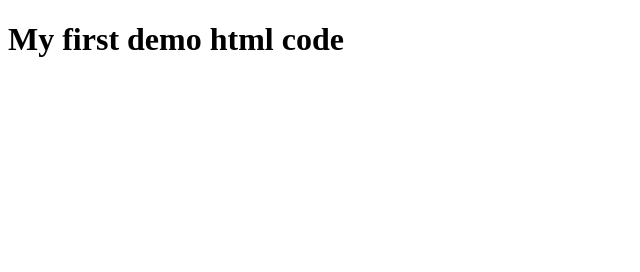
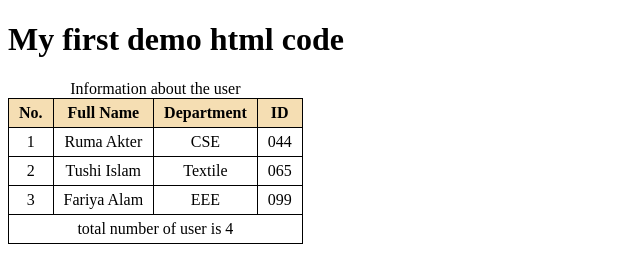
Before and after one commit to Ruma13/Demo-code, a plain HTML site: page index.html in a window 1280 px wide. Shown: the whole page, without its empty margins (0-640 px from the left). Drawn offline with Linux system fonts and the light colour scheme.

Commit message:
added a table

```diff
--- a/index.html
+++ b/index.html
@@ -4,8 +4,65 @@
   <meta charset="UTF-8">
   <meta name="viewport" content="width=device-width, initial-scale=1.0">
   <title>Demo</title>
+  <style>
+    table {
+
+
+      text-align: center;
+  border-collapse: collapse;
+}
+
+td, th {
+  border: 1px solid black;
+  padding : 5px 10px;
+}
+th{
+  background-color: wheat;
+}
+  </style>
 </head>
 <body>
   <h1>My first demo html code</h1>
+  <table>
+    <caption>
+      Information about the user
+    </caption>
+    <thead>
+<tr>
+  <th>No.</th>
+  <th>Full Name</th>
+  <th>Department</th>
+  <th>ID</th>
+</tr>
+    </thead>
+    <tbody>
+      <tr>
+        <td>1</td>
+        <td>Ruma Akter</td>
+        <td>CSE</td>
+        <td>044</td>
+      </tr>
+      <tr>
+        <td>2</td>
+        <td>Tushi Islam</td>
+        <td>Textile</td>
+        <td>065</td>
+      </tr>
+      <tr>
+        <td>3</td>
+        <td>Fariya Alam</td>
+        <td>EEE</td>
+        <td>099</td>
+      </tr>
+
+
+    </tbody>
+    <tfoot>
+      <tr>
+        <td colspan="4">total number of user is 4 </td>
+      </tr>
+
+    </tfoot>
+  </table>
 </body>
 </html>
```
